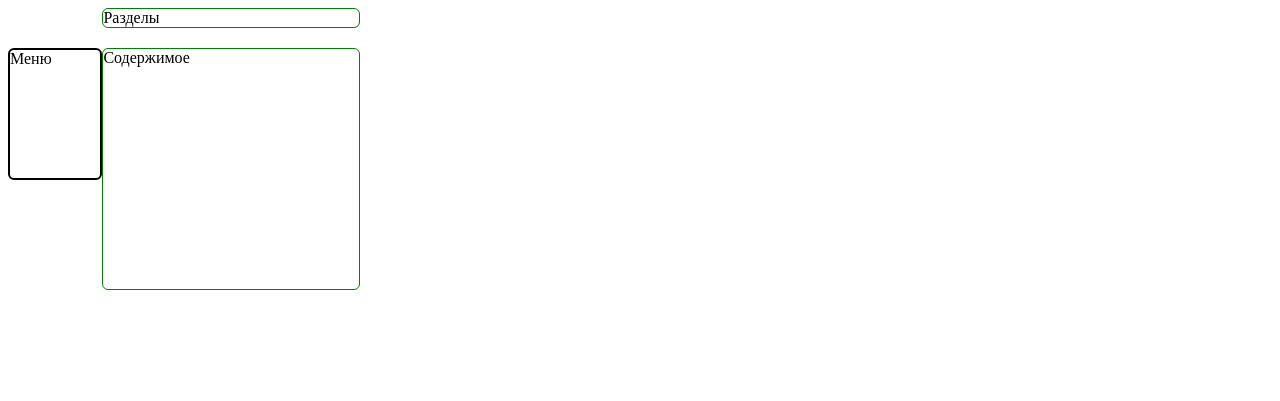
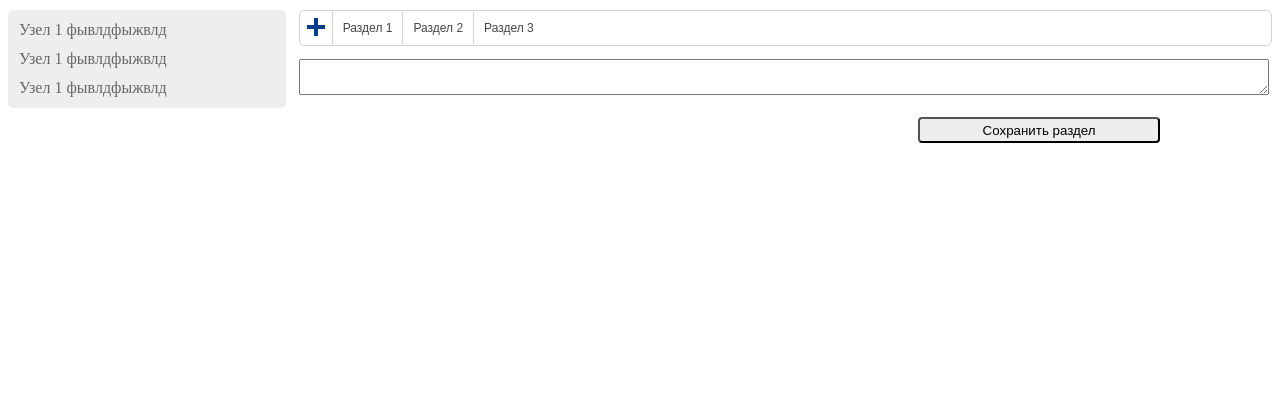
Before and after one commit to mikhailovg/sch643, a PHP site: page /php/pages/layout1.php in a window 1280 px wide. Shown: the top 401 px of the page. Run offline with PHP 8.4, Linux system fonts and the light colour scheme; a stand-in replaces the project's code that opens the database connection; some libraries are stand-ins or nearby versions.

Commit message:
Шаблоны в админке

```diff
--- a/css/libs/liMenuHorTheme-white.css
+++ b/css/libs/liMenuHorTheme-white.css
@@ -8,8 +8,8 @@
 	text-align:left;
 	padding:10px 10px;
 	text-decoration:none;
-	color:#666;
-	border-radius:5px;
+	color: #454545;
+	border-radius:2px;
 }
 .menu_hor a:hover {
 	background:#eee;
--- a/css/pages/layout1.css
+++ b/css/pages/layout1.css
@@ -1,32 +1,53 @@
-.layout1 .nodes {
-    border: 2px solid black;
-    position: absolute;
-    top: 6%;
-    width: 7%;
-    height: 16%;
-}
-
-.layout1 .sections {
-    left: 8%;
-    position: absolute;
-    width: 20%;
-}
-
- .layout1 .content {
-    position: absolute;
-     left: 8%;
-     width: 20%;
-     top: 6%;
-     height: 30%;
-}
-
- .editable {
-    border: 1px solid green;
-}
- .layout1 .container {
+ .layout__container {
     position: relative;
+    width: 100%;
+     min-height: 50%;
+    margin-top: 10px;
 }
 
 .layout1 {
-    border-radius: 6px;
+    border-radius: 5px;
 }
+
+.layout1 .layout__nodes {
+    background-color: #eee;
+    float: left;
+    width: 22%;
+}
+ .layout1 .layout__nodes .text {
+     color: #666;
+     white-space: nowrap;
+     overflow: hidden;
+     text-overflow: ellipsis;
+     margin: 4%;
+ }
+
+ .layout1 .layout__nodes .text:hover {
+     color: #043D8A;
+     cursor: pointer
+ }
+
+.layout1 .layout__sections {
+    margin-left: 23%;
+}
+
+.layout1 .layout__content {
+    margin: 1% 23%;
+    width: 76.8%;
+}
+
+.layout__editable {
+   /*border: 1px dashed green;*/
+}
+
+.layout1 .layout__save {
+    background-color: #eee;
+    border-radius: 4px;
+    display: inline-block;
+    height: 26px;
+    width: 242px;
+    vertical-align: middle;
+    margin-left: 72%;
+    margin-top: 6px;
+    margin-bottom: 8px;
+}
--- a/css/parts/menu.css
+++ b/css/parts/menu.css
@@ -1,7 +1,7 @@
 /*bind css (not edit)*/
 .menu_hor { border: 1px solid #d4d4d4; border-radius: 5px; margin: 0; padding: 0; position: relative; word-spacing: -0.25em; }
 .menu_hor li {  display: inline-block; //display: inline; //zoom: 1; list-style: none; margin: 0; padding: 0; text-align: left; vertical-align: top; word-spacing: normal; }
-.menu_hor a { border-radius: 5px; color: #666; display: inline-block; font: 12px/1.2em Arial, Helvetica, sans-serif; padding: 10px 10px; text-align: left; text-decoration: none; white-space:nowrap }
+.menu_hor a { border-left: 1px solid #d4d4d4; color: #666; display: inline-block; font: 12px/1.2em Arial, Helvetica, sans-serif; padding: 10px 10px; text-align: left; text-decoration: none; white-space:nowrap }
 .menu_hor a:hover { background: #eee; color: #000; text-decoration: none; text-shadow: 0 1px 0 #fff; }
 .menu_hor .active { background: #eee; color: #000; }
 .menu_hor ul { background: #fff; border: 1px solid #c2c2c2; border-radius: 5px; box-shadow: 0 5px 10px rgba(0,0,0,0.2); display: none; left: 0; margin: 0; padding: 0; position: absolute; top: 0; }
@@ -17,6 +17,13 @@
 .arrow-down {display:inline-block;//display:inline;//zoom:1;vertical-align:top;margin:5px 0 0 5px;width: 0; height: 0; border-left: 4px solid transparent;border-right: 4px solid transparent;border-top: 4px solid #666;}
 .arrow-right {display:inline-block;//display:inline;//zoom:1;vertical-align:top;margin:3px 0 0 5px;width: 0; height: 0; border-top: 4px solid transparent;border-bottom: 4px solid transparent;	border-left: 4px solid #666;}
 
-.menu_hor ul {
-    z-index: 100;
+.menu_hor .add_icon {
+    background: url("../../img/add-icon.png") no-repeat;
+    height: 20px;
+    width: 20px;
+    display: inline-block;
+    border-radius: 0;
+    border: none;
+    cursor: pointer;
+    margin: 0px 6px -12px 6px;
 }
--- /dev/null
+++ b/js/parts/layout.js
@@ -0,0 +1,45 @@
+$(function() {
+    tinymce.init({
+        selector: "textarea",
+        plugins: [
+            "advlist autolink lists link image charmap print preview anchor",
+            "searchreplace visualblocks code fullscreen",
+            "insertdatetime media table contextmenu paste moxiemanager"
+        ],
+        toolbar: "insertfile undo redo | styleselect | bold italic | alignleft aligncenter alignright alignjustify | bullist numlist outdent indent | link image"
+    });
+
+    $.ajax({
+        async: false,
+        type: "GET",
+        url: "/admin/getPages",
+        success: function (data) {
+            data = JSON.parse(data);
+            for (var i=0; i<data.length; i++) {
+                $(".layout1 .layout__nodes").append("<div class='text' node_id='" + data[i].id + "'>" + data[i].name + "</div>");
+            }
+
+        }
+    });
+
+    $(".layout__nodes .text").click(function() {
+        var node_id = $(this).attr('node_id');
+        $.ajax({
+            async: false,
+            type: "GET",
+            url: "/admin/getLayouts",
+            success: function (data) {
+                data = JSON.parse(data);
+                /*for (var i=0; i<data.length; i++) {
+                    $(".layout1 .layout__nodes").append("<div class='text' node_id='" + data[i].id + "'>" + data[i].name + "</div>");
+                }*/
+
+            }
+        });
+    })
+})
+
+
+$(function() {
+
+})
--- a/php/pages/layout1.php
+++ b/php/pages/layout1.php
@@ -1,6 +1,31 @@
 <link rel="stylesheet" href="/css/pages/layout1.css">
-<div class="layout1 container">
-    <div class="layout1 nodes">Меню</div>
-    <div class="layout1 sections editable">Разделы</div>
-    <div class="layout1 content editable">Содержимое</div>
+<link rel="stylesheet" href="/css/parts/menu.css">
+<link rel="stylesheet" href="/css/libs/liMenuHorTheme-white.css">
+<link rel="stylesheet" href="/js/libs/tinymce/themes/modern/theme.min.js">
+<script src="/js/libs/menu.js"></script>
+<script src="/js/libs/tinymce/tinymce.min.js"></script>
+<script src="/js/parts/menu.js"></script>
+<script src="/js/parts/layout.js"></script>
+
+
+<div class="layout1 layout__container">
+    <div class="layout1 layout__nodes">
+        <div class="text">Узел 1 фывлдфыжвлд</div>
+        <div class="text">Узел 1 фывлдфыжвлд</div>
+        <div class="text">Узел 1 фывлдфыжвлд</div>
+    </div>
+    <div class="layout1 layout__sections layout__editable">
+        <ul class="menu_hor">
+            <div title="Добавить раздел" class="menu_hor add_icon"></div>
+            <li><a href="#2">Раздел 1</a>
+            <li><a href="#3">Раздел 2</a>
+            <li ><a href="#4">Раздел 3</a>
+        </ul>
+    </div>
+    <div class="layout1 layout__content layout__editable">
+        <form method="post" action="somepage">
+            <textarea name="content" style="width:100%"></textarea>
+        </form>
+    </div>
+    <button class="layout1 layout__save">Сохранить раздел</button>
 </div>
--- a/php/parts/header.php
+++ b/php/parts/header.php
@@ -52,5 +52,5 @@
         <span class="header__company-description">Официальный сайт ГБОУ школы № 643 Московского района Санкт-Петербурга</span>
     </div>
 </header>
-<?php include_once("menu.php"); ?>
+<?php /*include_once("menu.php"); */?>
 <main>
```
Also changed, not shown: css/libs/liMenuHorTheme-gray.css (+4 -3 lines), css/parts/template.css (+5 -6 lines), php/pages/auth/login.php (+13 -5 lines), img/add-icon.png.
